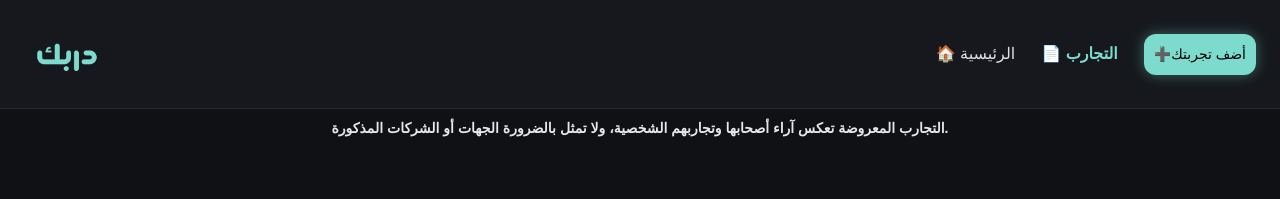
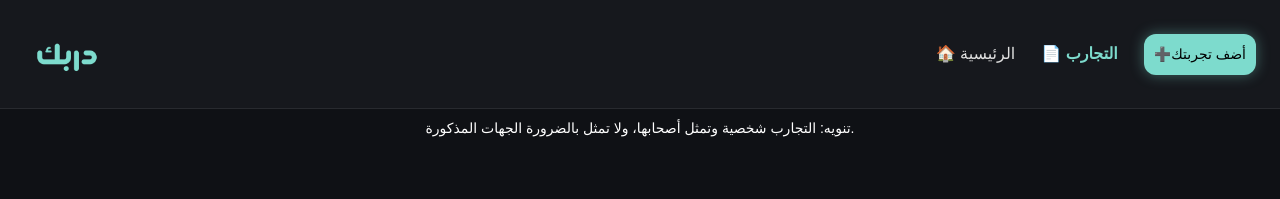
Before and after one commit to EbtisamIT/darbak, a React (Create React App) app: page /experiences in a window 1280 px wide. Shown: the top 199 px of the page. Built offline with nearby package versions, Linux system fonts and the light colour scheme; no server answers.

Commit message:
Refine experiences disclaimer

```diff
--- a/src/App.js
+++ b/src/App.js
@@ -14,17 +14,17 @@ function PageBanner() {
   return (
     <div
       style={{
-        color: isExperiencesPage ? "#e5e7eb" : "#00A651",
+        color: isExperiencesPage ? "#fff" : "#00A651",
         textAlign: "center",
         padding: isExperiencesPage ? "8px 14px 2px" : "5px 10px 2px",
         fontSize: isExperiencesPage ? "14px" : "30px",
-        fontWeight: isExperiencesPage ? "600" : "800",
+        fontWeight: isExperiencesPage ? "400" : "800",
         letterSpacing: 0,
         lineHeight: 1.7,
       }}
     >
       {isExperiencesPage
-        ? "التجارب المعروضة تعكس آراء أصحابها وتجاربهم الشخصية، ولا تمثل بالضرورة الجهات أو الشركات المذكورة."
+        ? "تنويه: التجارب شخصية وتمثل أصحابها، ولا تمثل بالضرورة الجهات المذكورة."
         : "صُنع بأيادٍ سعودية للشعب السعودي"}
     </div>
   );
```
